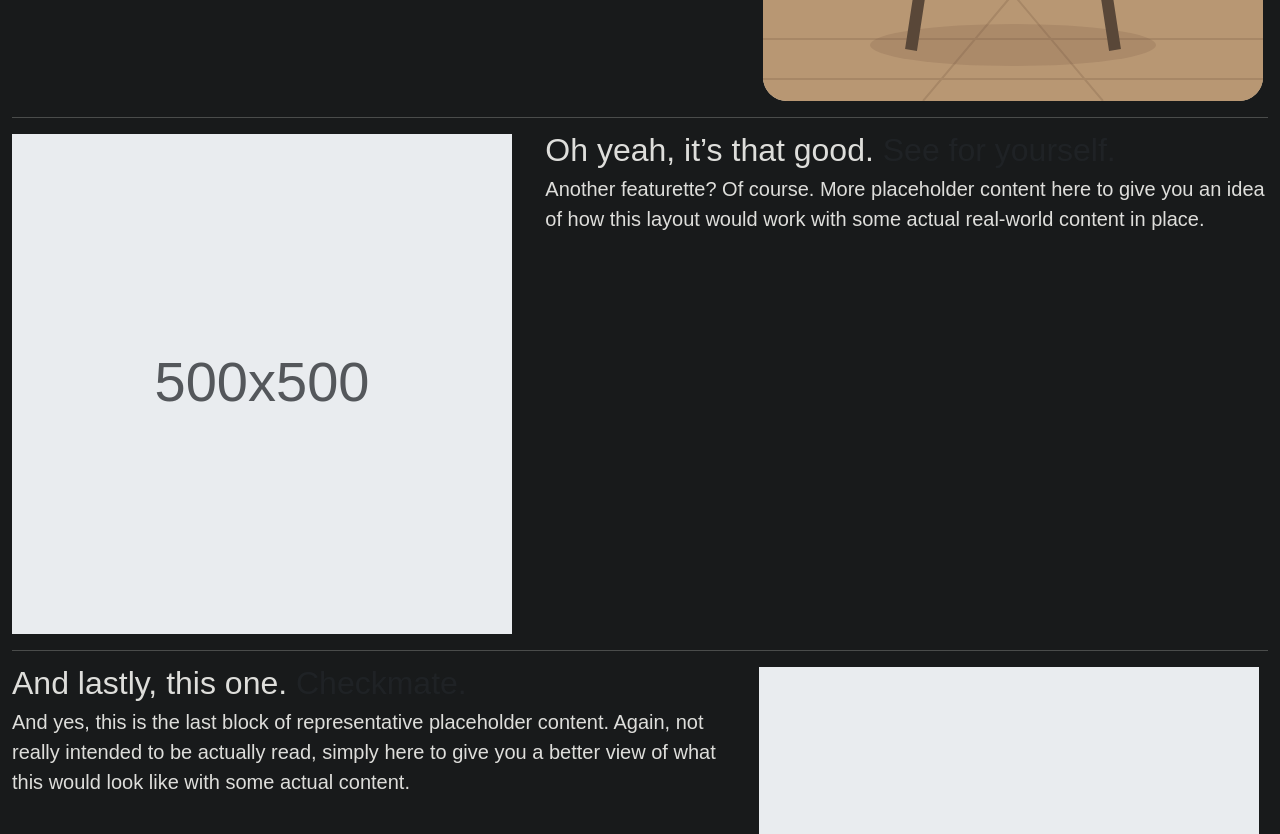
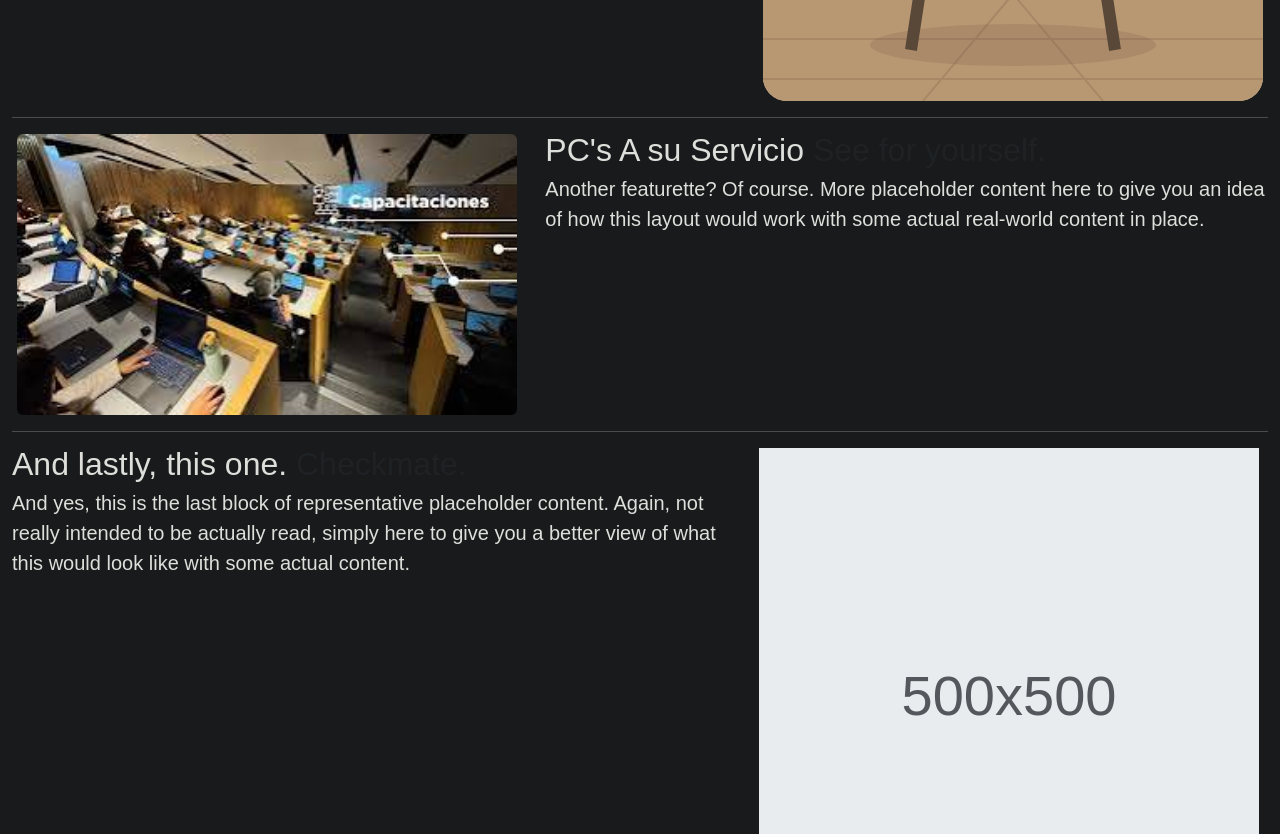
Before and after one commit to Aenkhell007/comandos_basicos_b, a plain HTML site: page index.html in a window 1280 px wide. Shown: the part 1180-2014 px from the top of the page. Drawn offline with nearby package versions, Linux system fonts and the light colour scheme.

```diff
--- a/index.html
+++ b/index.html
@@ -537,7 +537,7 @@
 
           <h2 class="featurette-heading fw-normal lh-1">
 
-            Bibliotecas y PCs
+            Bibliotecas y libros a su servicio
 
             <span class="text-body-secondary">
               It’ll blow your mind.
@@ -582,7 +582,7 @@
 
           <h2 class="featurette-heading fw-normal lh-1">
 
-            Oh yeah, it’s that good.
+            PC's A su Servicio
 
             <span class="text-body-secondary">
               See for yourself.
@@ -600,34 +600,16 @@
         </div>
 
 
-        <div class="col-md-5 order-md-1">
+        <div class="col-md-5">
 
-          <svg
-            aria-label="Placeholder: 500x500"
-            class="bd-placeholder-img bd-placeholder-img-lg featurette-image img-fluid mx-auto"
+          <img
+            src="img/PCs.jpg"
+            class="featurette-image img-fluid mx-auto d-block rounded"
+            width="500"
             height="500"
-            preserveAspectRatio="xMidYMid slice"
-            role="img"
-            width="500"
-            xmlns="http://www.w3.org/2000/svg"
+            alt="Biblioteca con estanterías de libros y una mesa de lectura"
+            loading="lazy"
           >
-
-            <rect
-              width="100%"
-              height="100%"
-              fill="var(--bs-secondary-bg)"
-            ></rect>
-
-            <text
-              x="50%"
-              y="50%"
-              fill="var(--bs-secondary-color)"
-              dy=".3em"
-            >
-              500x500
-            </text>
-
-          </svg>
 
         </div>
 
```
Also changed, not shown: img/PCs.jpg (added).
